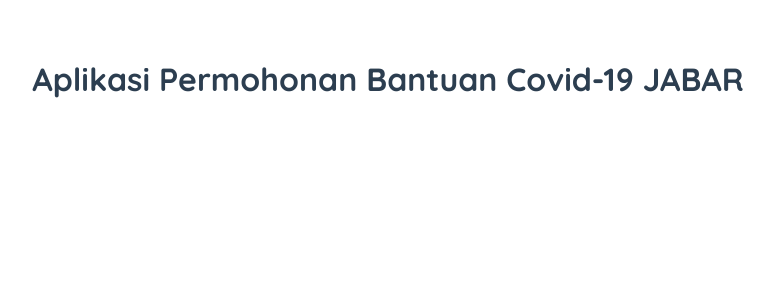
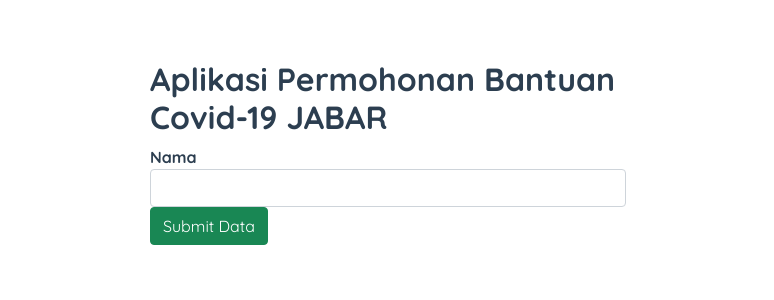
Before and after one commit to nazzalra/permohonan-bantuan-pandemi, a Vue app: page / in a window 1280 px wide. Shown: the top 300 px of the page, without its empty margins (252-1026 px from the left). Built offline with nearby package versions, Linux system fonts and the light colour scheme.

Commit message:
create and validate userData nama

```diff
--- a/src/App.vue
+++ b/src/App.vue
@@ -1,5 +1,5 @@
 <template>
-  <div class="container">
+  <div class="container app-container">
     <h2 class="fw-bold">Aplikasi Permohonan Bantuan Covid-19 JABAR</h2>
     <form-validation />
   </div>
@@ -25,4 +25,9 @@ export default {
   color: #2c3e50;
   margin-top: 60px;
 }
+
+.app-container{
+  max-width: 500px;
+  text-align: left;
+}
 </style>
--- a/src/components/FormValidation.vue
+++ b/src/components/FormValidation.vue
@@ -1,24 +1,56 @@
 <template>
-    <form>
-
-    </form>
+  <form @submit.prevent="onSubmit">
+    <div class="form-group">
+      <label for="nama" class="fw-bold">Nama</label>
+      <input
+        type="text"
+        v-model="userData.nama"
+        name="nama"
+        id="nama"
+        class="form-control"
+        :class="{ 'is-invalid': isSubmit && v$.userData.nama.$error }"
+      />
+      <div v-if="isSubmit && v$.userData.nama.$error" class="invalid-feedback">
+          <span v-if="v$.userData.nama.required.$invalid">*Wajib diisi</span>
+      </div>
+    </div>
+    <div class="form-group">
+      <button class="btn btn-block btn-success">Submit Data</button>
+    </div>
+  </form>
 </template>
 <script>
-import { required } from "@vuelidate/validators"
+import useVuelidate from "@vuelidate/core";
+import { required } from "@vuelidate/validators";
 export default {
-    data() {
-        return {
-            userData:{
-                nama:""
-            }
-        }
+  setup() {
+    return {
+      v$: useVuelidate(),
+    }
+  },
+  data() {
+    return {
+      userData: {
+        nama: "",
+      },
+      isSubmit: false,
+    };
+  },
+  validations() {
+    return {
+      userData: {
+        nama: {
+          required
+        },
+      },
+    };
+  },
+  methods: {
+    onSubmit() {
+      this.isSubmit = true;
+      this.v$.$touch();
+      if(this.v$.error) return
     },
-    validations:{
-        userData:{
-            nama:{
-                required
-            }
-        }
-    }
-}
+  },
+};
 </script>
--- a/src/main.js
+++ b/src/main.js
@@ -1,9 +1,6 @@
 import "bootstrap/dist/css/bootstrap.min.css"
 import "bootstrap"
-import Vuelidate from "@vuelidate/core"
 import { createApp } from 'vue'
 import App from './App.vue'
 
-const app = createApp(App)
-app.use(Vuelidate)
-app.mount("#app")
+createApp(App).mount("#app")
```
